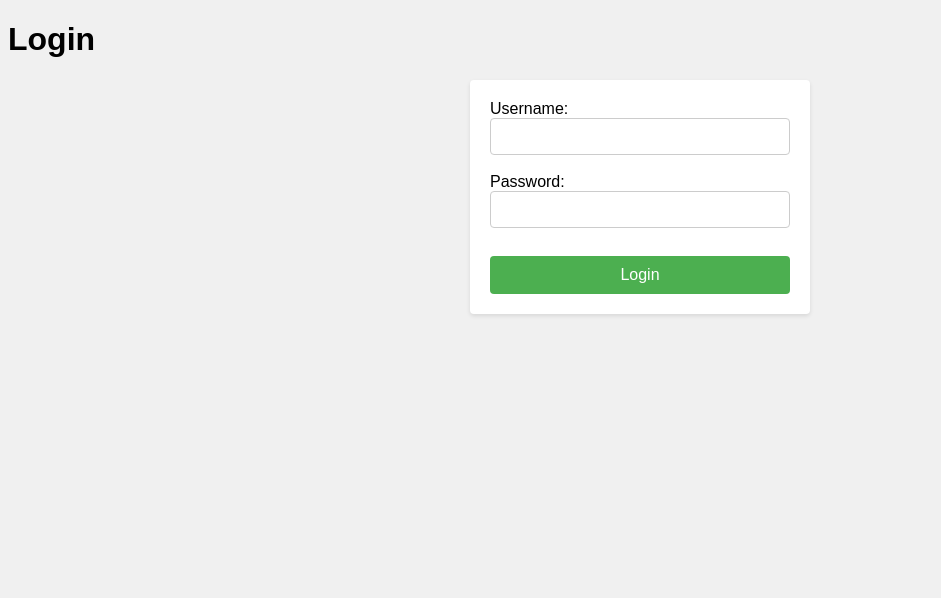
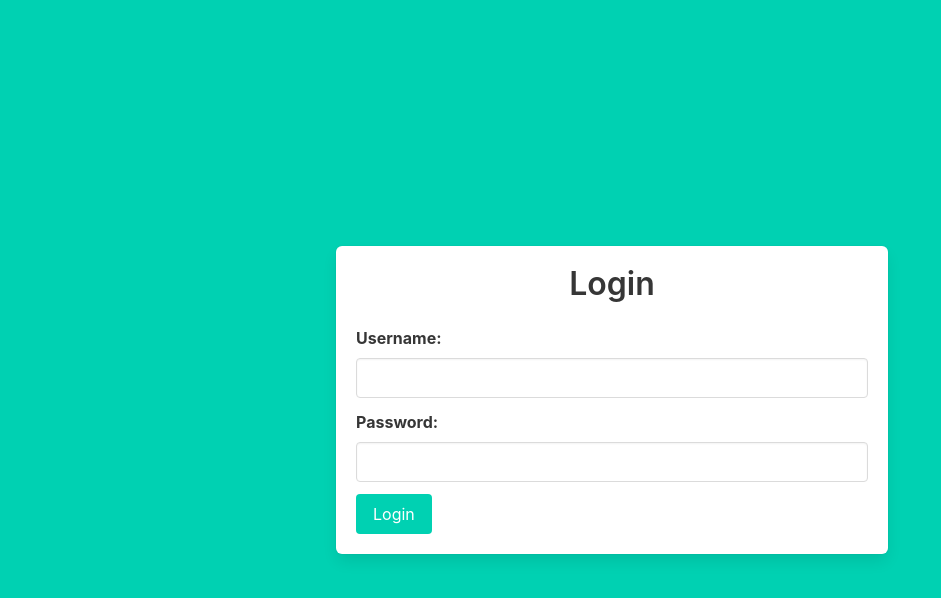
Before and after one commit to YoannSab/bibou_bot, a website: page public/login.html in a window 1280 px wide. Shown: the whole page, without its empty margins (0-941 px from the left). Drawn offline with nearby package versions, Linux system fonts and the light colour scheme.

Commit message:
add wbsite

```diff
--- a/package.json
+++ b/package.json
@@ -12,6 +12,7 @@
   "dependencies": {
     "axios": "^1.3.4",
     "body-parser": "^1.20.2",
+    "bulma": "^0.9.4",
     "cheerio": "^1.0.0-rc.12",
     "crypto": "^1.0.1",
     "ejs": "^3.1.9",
--- a/public/index.ejs
+++ /dev/null
@@ -1,73 +0,0 @@
-<!DOCTYPE html>
-<html>
-
-<head>
-	<meta charset="UTF-8">
-	<meta http-equiv="X-UA-Compatible" content="IE=edge">
-	<meta name="viewport" content="width=device-width, initial-scale=1.0">
-	<title>Mon Chat Bot Twitch</title>
-	<link rel="stylesheet" href="style.css">
-	<script src="./fonctions.js"></script>
-</head>
-
-<body>
-	<% if (authenticated) { %>
-		<h1>Bienvenue, <%= username %> !</h1>
-	  <% } else { %>
-		<h1>Vous n'êtes pas authentifié</h1>
-	  <% } %>
-	<header>
-		<h1>Bibou Bot</h1>
-	</header>
-	<main>
-		<section id="chat">
-			<h2>Connexion</h2>
-			<div id="connexions">
-				<p><button class="button-style" id="connect-button">Connexion au chat</button></p>
-				<p><a class="button-style" id="login-button" href="/login" target="_blank">Connexion a spotify</a></p>
-			</div>
-		</section>
-		<section id="parametres">
-			<h2>Paramètres du Chat Bot</h2>
-			<form onsubmit="setDelay(event)">
-				<label for="duree">Durée entre deux guess :</label>
-				<input type="text" id="duree" name="duree" placeholder="Temps en seconde">
-				<button type="submit">Valider</button>
-			</form>
-			<div class="container">
-
-				<span style="align-self: center;"> Autoriser l'ajout en file d'attente </span>
-
-				<button id="allowMusic" class="button-style">
-					Oui
-				</button>
-				<button id="disallowMusic" class="button-style">
-					Non
-				</button>
-			</div>
-
-		</section>
-		<section id="objets">
-			<h2>Récupérer les données</h2>
-			<form id="giveawayForm">
-				<label for="giveaway">Récupérer les données du dernier giveaway</label>
-				<br/>
-				<button class="button-style" type="submit">Valider</button>
-			</form>
-
-			<div id="participants" style="display: none;">
-				<p>Participants</p>
-				<ul id="nomsParticipants">
-				</ul>
-			</div>
-			<div id="gagnant" style="display: none;">
-				<p>Gagnant : </p> <span id="nomGagnant"></span>
-			</div>
-		</section>
-	</main>
-	<footer>
-		<p>&copy; 2023 - Mon Chat Bot Twitch</p>
-	</footer>
-</body>
-
-</html>
--- a/public/login.html
+++ b/public/login.html
@@ -2,48 +2,36 @@
 <html>
 <head>
   <title>Login</title>
-  <style>
-    body {
-      font-family: Arial, sans-serif;
-      background-color: #f0f0f0;
-    }
-    form {
-      background-color: #fff;
-      border-radius: 4px;
-      box-shadow: 0 2px 4px rgba(0, 0, 0, 0.1);
-      margin: 0 auto;
-      padding: 20px;
-      width: 300px;
-    }
-    input[type="text"], input[type="password"] {
-      border: 1px solid #ccc;
-      border-radius: 4px;
-      box-sizing: border-box;
-      padding: 10px;
-      width: 100%;
-    }
-    input[type="submit"] {
-      background-color: #4CAF50;
-      border: none;
-      border-radius: 4px;
-      color: #fff;
-      cursor: pointer;
-      font-size: 16px;
-      margin-top: 10px;
-      padding: 10px;
-      width: 100%;
-    }
-  </style>
+  <link rel="stylesheet" href="https://cdnjs.cloudflare.com/ajax/libs/bulma/0.9.3/css/bulma.min.css">
 </head>
 <body>
-    <h1>Login</h1>
-    <form action="/login" method="post">
-		<label for="username">Username:</label>
-		<input type="text" id="username" name="username"><br><br>
-		<label for="password">Password:</label>
-		<input type="password" id="password" name="password"><br><br>
-		<input type="submit" value="Login">
-	</form>
-
+    <section class="hero is-fullheight has-background-primary">
+        <div class="hero-body">
+            <div class="container columns is-centered">
+                <div class="column is-half">
+                    <form action="/login" method="post" class="box">
+                        <h1 class="title has-text-centered">Login</h1>
+                        <div class="field">
+                            <label class="label" for="username">Username:</label>
+                            <div class="control">
+                                <input class="input" type="text" id="username" name="username">
+                            </div>
+                        </div>
+                        <div class="field">
+                            <label class="label" for="password">Password:</label>
+                            <div class="control">
+                                <input class="input" type="password" id="password" name="password">
+                            </div>
+                        </div>
+                        <div class="field">
+                            <div class="control is-flex justify-content-center">
+                                <input class="button is-primary" type="submit" value="Login">
+                            </div>
+                        </div>
+                    </form>
+                </div>
+            </div>
+        </div>
+    </section>
 </body>
 </html>
```
Also changed, not shown: index.js (+4 -4 lines), public/index.html (added, +101 -0 lines), owl-png.webp (added), 1 other file.
